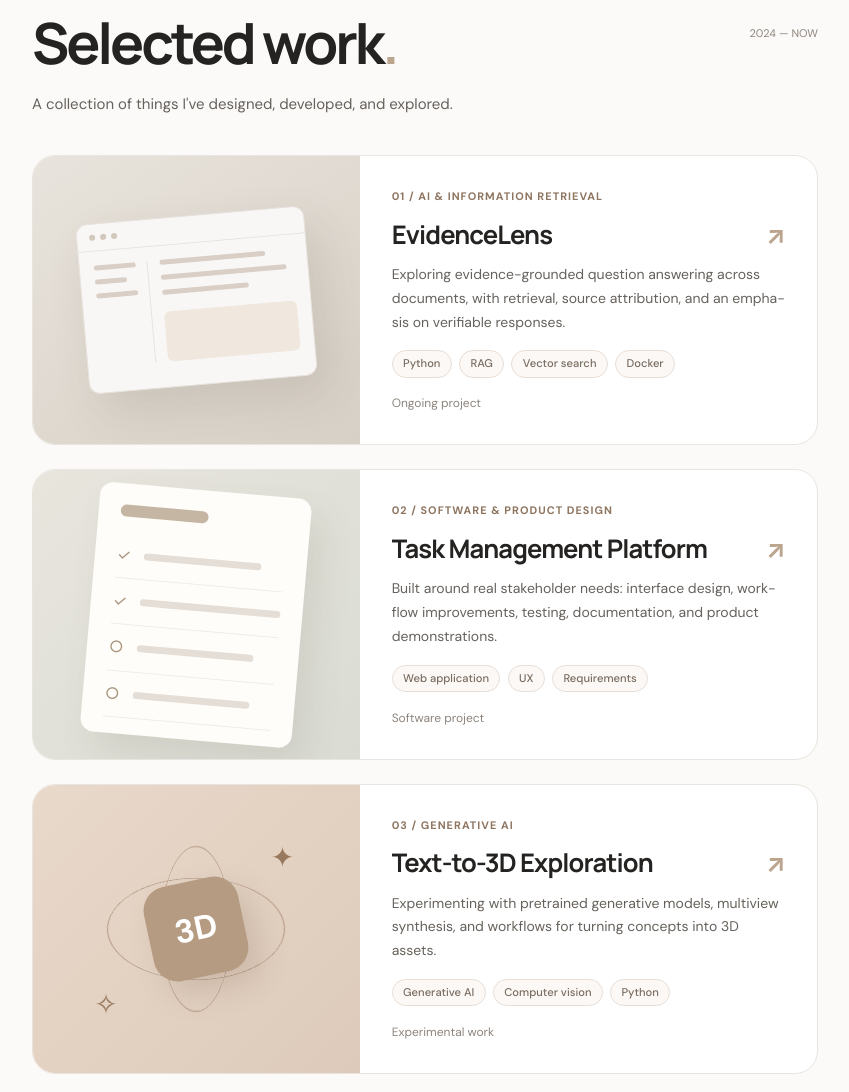
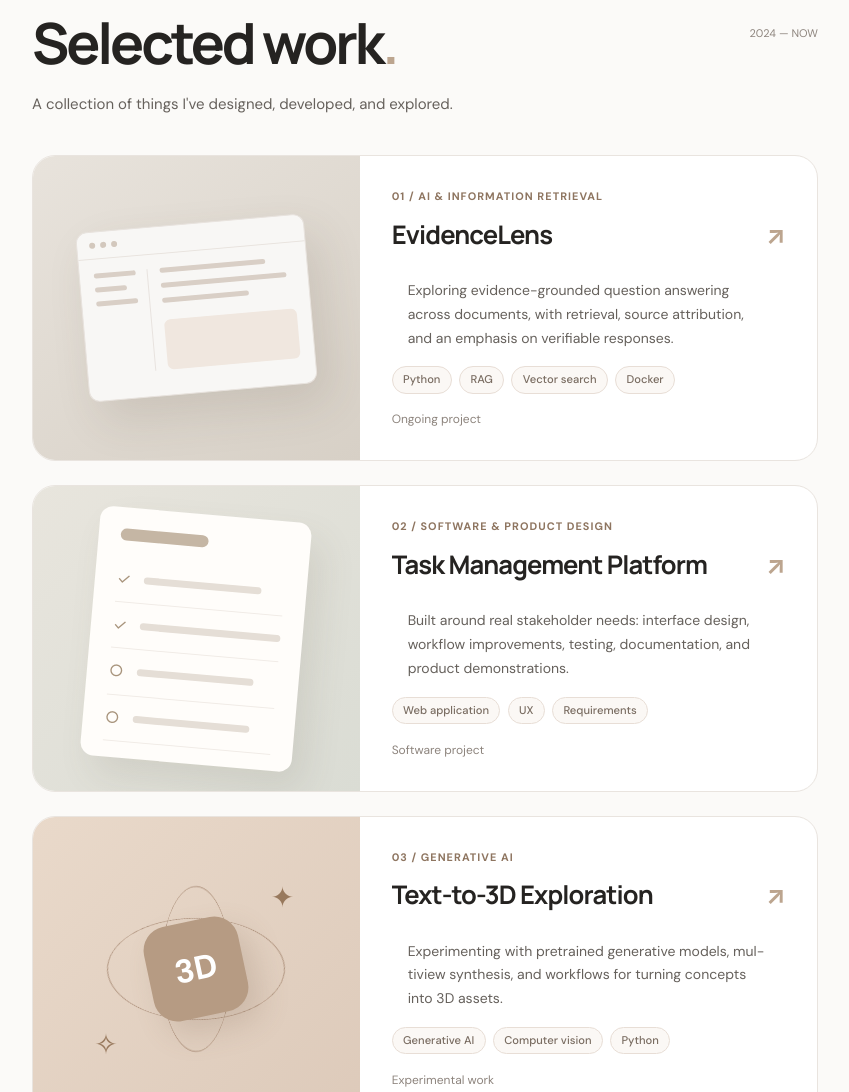
Before and after one commit to AvneepSingh/Avneep_Portfolio, a plain HTML site: page index.html in a window 1280 px wide. Shown: the part 1579-2671 px from the top of the page, without its empty margins (350-1199 px from the left). Drawn offline with nearby package versions, Linux system fonts and the light colour scheme.

Commit message:
project-content changes: styles.css

```diff
--- a/styles.css
+++ b/styles.css
@@ -543,7 +543,7 @@ h3 {
 }
 
 .project-content p {
-  margin: 0 0 1rem;
+  margin: 1rem;
   max-width: 60ch;
   font-size: .875rem;
   line-height: 1.7;
```
